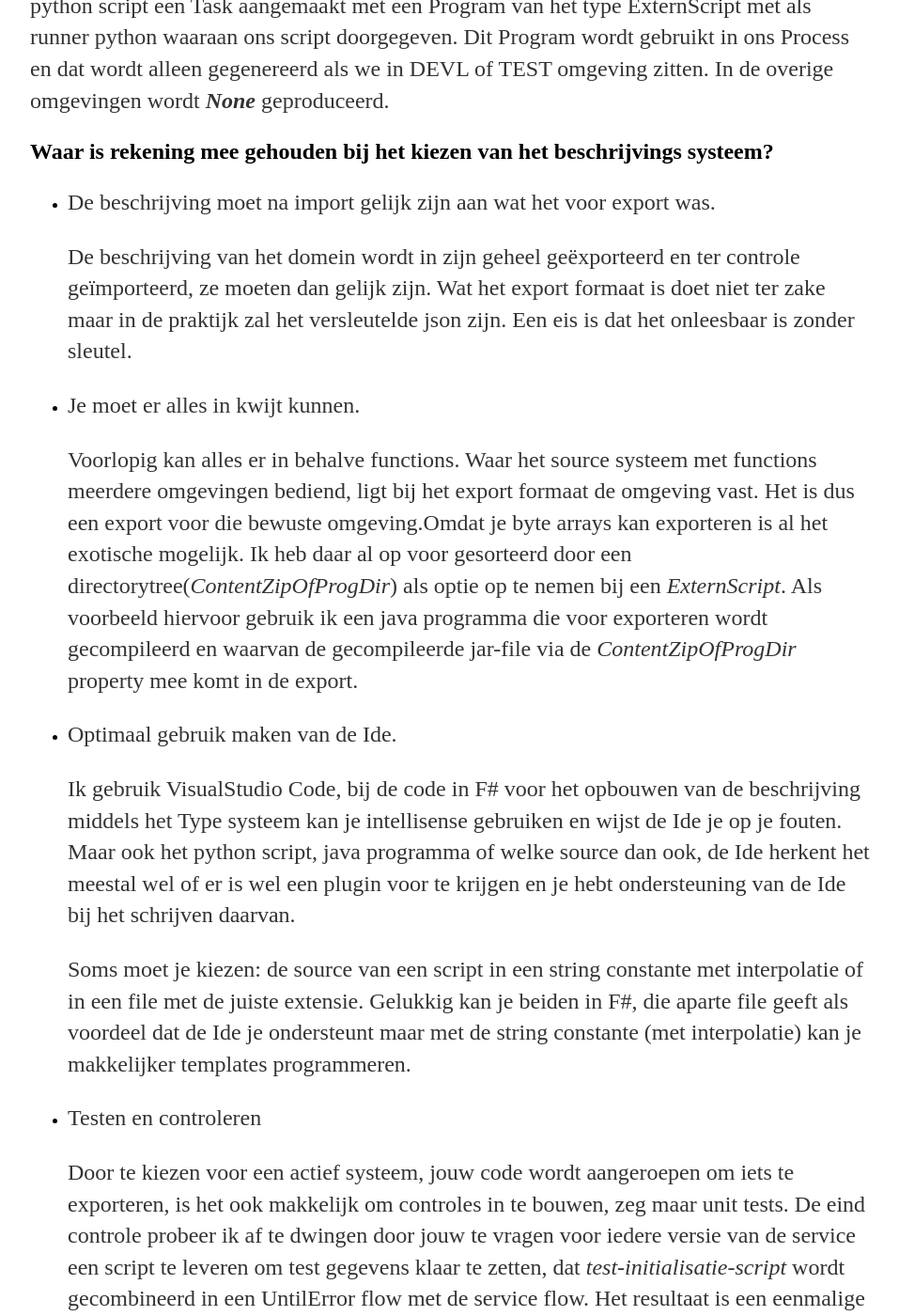
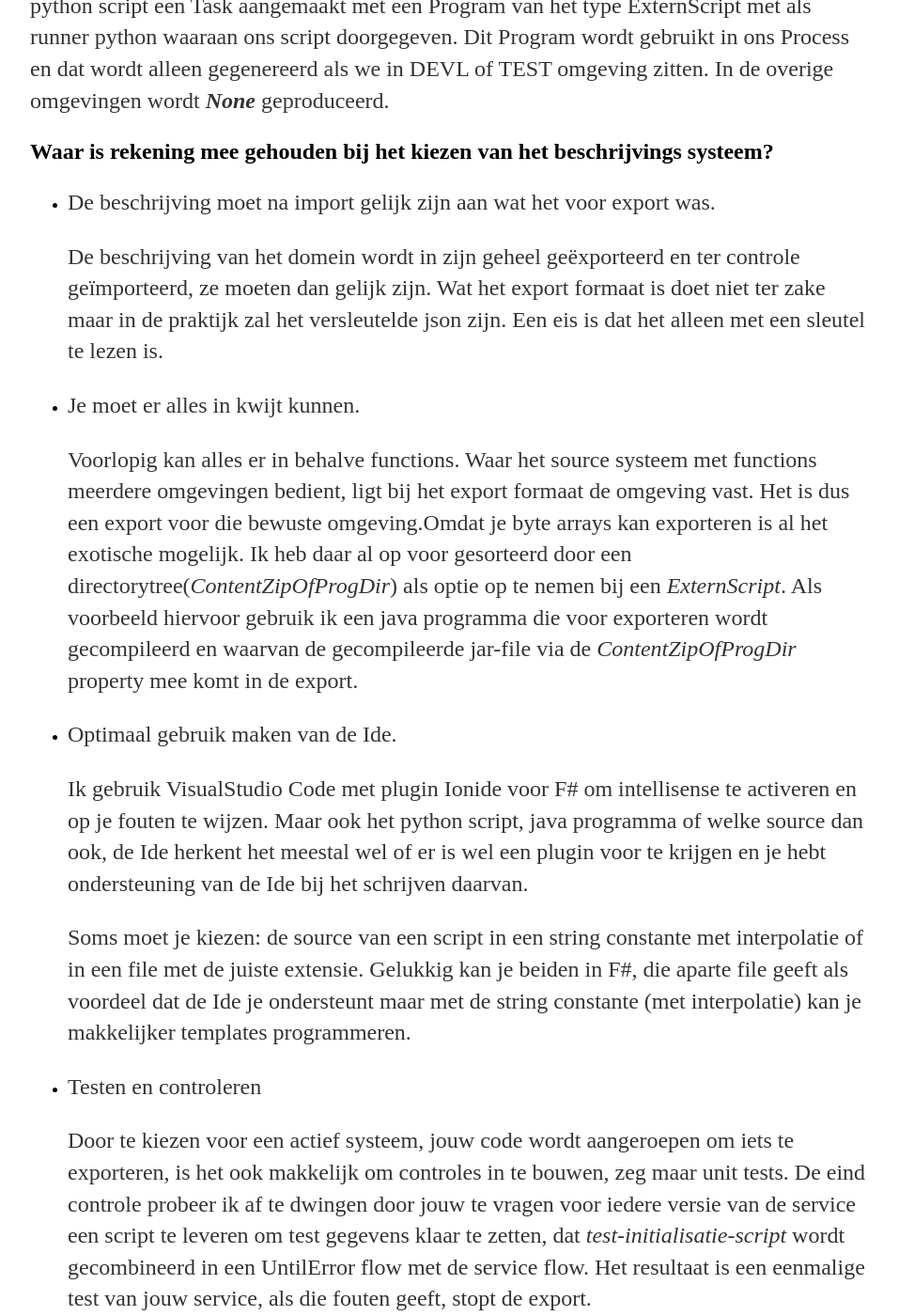
Before and after one commit to paedelm/paedelm.github.io, a Jekyll site: the page built from _posts/2021-04-26-processen beschrijven.md, in a window 1280 px wide and 1400 px high, scrolled down 4065 px. Shown: the whole window at 94% size, without its empty margins (160-1117 px from the left). Built offline with Jekyll 4.4.1, drawn with Linux system fonts in a browser that asks for light colours.

Commit message:
diverse wijzigingen

```diff
--- a/_posts/2021-04-26-processen beschrijven.md
+++ b/_posts/2021-04-26-processen beschrijven.md
@@ -122,15 +122,15 @@ Ter verduidelijking: De source bedient alle mogelijke omgevingen het bevat een f
 
 * De beschrijving moet na import gelijk zijn aan wat het voor export was.
 
-  De beschrijving van het domein wordt in zijn geheel geëxporteerd en ter controle geïmporteerd, ze moeten dan gelijk zijn. Wat het export formaat is doet niet ter zake maar in de praktijk zal het versleutelde json zijn. Een eis is dat het onleesbaar is zonder sleutel.
+  De beschrijving van het domein wordt in zijn geheel geëxporteerd en ter controle geïmporteerd, ze moeten dan gelijk zijn. Wat het export formaat is doet niet ter zake maar in de praktijk zal het versleutelde json zijn. Een eis is dat het alleen met een sleutel te lezen is.
 
 * Je moet er alles in kwijt kunnen.
 
-  Voorlopig kan alles er in behalve functions. Waar het source systeem met functions meerdere omgevingen bediend, ligt bij het export formaat de omgeving vast. Het is dus een export voor die bewuste omgeving.Omdat je byte arrays kan exporteren is al het exotische mogelijk. Ik heb daar al op voor gesorteerd door een directorytree(_ContentZipOfProgDir_) als optie op te nemen bij een _ExternScript_. Als voorbeeld hiervoor gebruik ik een java programma die voor exporteren wordt gecompileerd en waarvan de gecompileerde jar-file via de _ContentZipOfProgDir_ property mee komt in de export.
+  Voorlopig kan alles er in behalve functions. Waar het source systeem met functions meerdere omgevingen bedient, ligt bij het export formaat de omgeving vast. Het is dus een export voor die bewuste omgeving.Omdat je byte arrays kan exporteren is al het exotische mogelijk. Ik heb daar al op voor gesorteerd door een directorytree(_ContentZipOfProgDir_) als optie op te nemen bij een _ExternScript_. Als voorbeeld hiervoor gebruik ik een java programma die voor exporteren wordt gecompileerd en waarvan de gecompileerde jar-file via de _ContentZipOfProgDir_ property mee komt in de export.
 
 * Optimaal gebruik maken van de Ide.
 
-  Ik gebruik VisualStudio Code, bij de code in F# voor het opbouwen van de beschrijving middels het Type systeem kan je intellisense gebruiken en wijst de Ide je op je fouten. Maar ook het python script, java programma of welke source dan ook, de Ide herkent het meestal wel of er is wel een plugin voor te krijgen en je hebt ondersteuning van de Ide bij het schrijven daarvan.
+  Ik gebruik VisualStudio Code met plugin Ionide voor F# om intellisense te activeren en op je fouten te wijzen. Maar ook het python script, java programma of welke source dan ook, de Ide herkent het meestal wel of er is wel een plugin voor te krijgen en je hebt ondersteuning van de Ide bij het schrijven daarvan.
 
   Soms moet je kiezen: de source van een script in een string constante met interpolatie of in een file met de juiste extensie. Gelukkig kan je beiden in F#, die aparte file geeft als voordeel dat de Ide je ondersteunt maar met de string constante (met interpolatie) kan je makkelijker templates programmeren.
 
```
Also changed, not shown: other parts of _posts/2021-04-26-processen beschrijven.md (+3 -1 lines).
